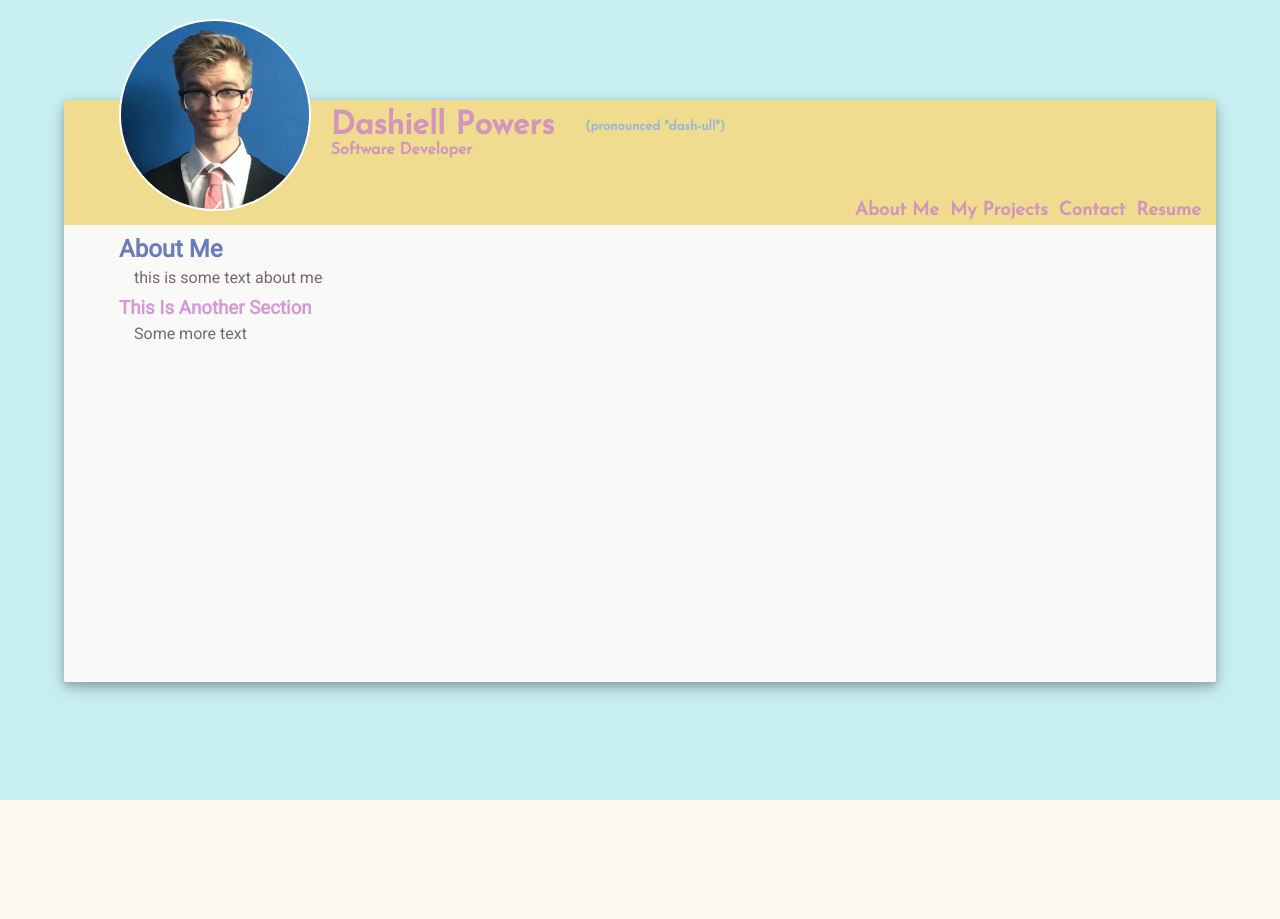
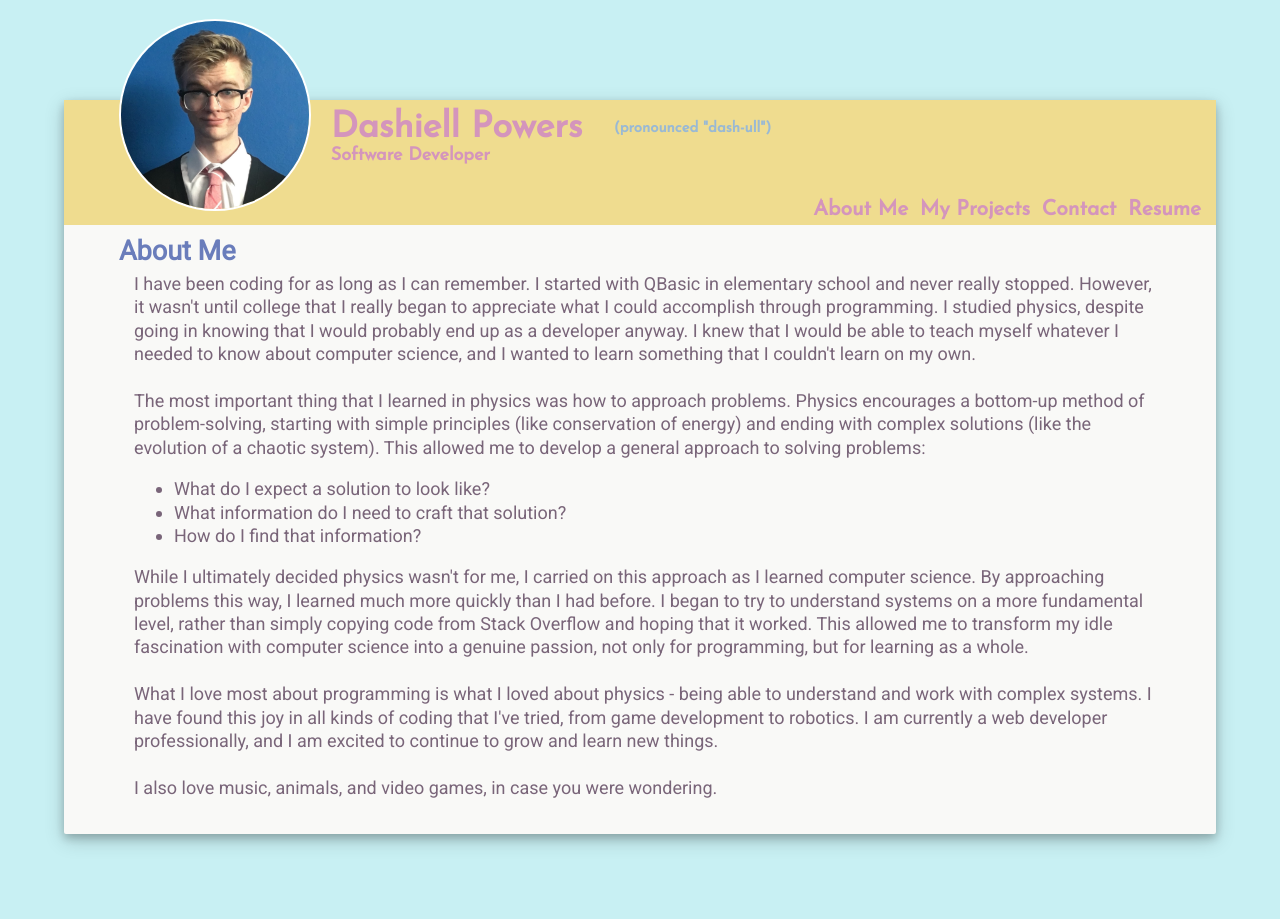
Before and after one commit to DashiellP/MyDangWebsite, a PHP site: page /about in a window 1280 px wide. Before the commit the page ends 800 px from the top, so only its background shows below. Run offline with PHP 8.4, Linux system fonts and the light colour scheme.

Commit message:
Finished most pages

```diff
--- a/MainStyle.css
+++ b/MainStyle.css
@@ -1,6 +1,7 @@
 html
 {
     height: 100%;
+    font-size: 18px;
 }
 
 body
@@ -14,7 +15,7 @@ body
 
 a
 {
-    color: rgb(243, 130, 235);
+    color: rgb(211, 128, 205);
 }
 
 .page-content-wrapper
@@ -149,6 +150,7 @@ img.profile-image
 {
     margin: 5px 0 10px 0;
     padding-left: 15px;
+    line-height: 1.3;
 }
 
 .sliding-panel
@@ -203,10 +205,15 @@ img.profile-image
     width: 100%;
 }
 
+.sliding-panel__content a
+{
+    color: rgb(250, 170, 245);
+}
+
 .sliding-panel__outer-page .sliding-panel__content
 {
     margin: 0px;
-    background: black;
+    background: rgb(0, 0, 0);
 }
 
 .sliding-panel__inner-page .sliding-panel__content
@@ -227,10 +234,11 @@ img.profile-image
 .sliding-panel__outer-page .project-image-wrapper
 {
     width: 100%;
+    height: 100%;
     display: inline-block;
     vertical-align: middle;
     white-space: nowrap;
-    background: black;
+    background: rgb(0, 0, 0);
 }
 
 .sliding-panel__outer-page .project-image:hover
--- a/about.php
+++ b/about.php
@@ -3,9 +3,35 @@
 ?>
 <div class='textbox-wrapper'>
     <h2 class='textbox-title'>About Me</h2>
-    <div class='textbox-content'>this is some text about me</div>
-    <h3 class='textbox-subtitle'>This Is Another Section</h3>
-    <div class='textbox-content'>Some more text</div>
+    <div class='textbox-content'>
+        I have been coding for as long as I can remember. I started with QBasic in elementary school and never really stopped.
+        However, it wasn't until college that I really began to appreciate what I could accomplish through programming. I studied
+        physics, despite going in knowing that I would probably end up as a developer anyway. I knew that I would be able to teach
+        myself whatever I needed to know about computer science, and I wanted to learn something that I couldn't learn on my own.
+        <br />
+        <br />
+        The most important thing that I learned in physics was how to approach problems. Physics encourages a bottom-up method of
+        problem-solving, starting with simple principles (like conservation of energy) and ending with complex solutions (like the
+        evolution of a chaotic system). This allowed me to develop a general
+        approach to solving problems:
+        <ul>
+            <li>What do I expect a solution to look like?</li>
+            <li>What information do I need to craft that solution?</li>
+            <li>How do I find that information?</li>
+        </ul>
+        While I ultimately decided physics wasn't for me, I carried on this approach as I learned computer science. By approaching
+        problems this way, I learned much more quickly than I had before. I began to try to understand systems on a more fundamental
+        level, rather than simply copying code from Stack Overflow and hoping that it worked. This allowed me to transform my idle
+        fascination with computer science into a genuine passion, not only for programming, but for learning as a whole.
+        <br />
+        <br />
+        What I love most about programming is what I loved about physics - being able to understand and work with complex systems. I
+        have found this joy in all kinds of coding that I've tried, from game development to robotics. I am currently a web developer
+        professionally, and I am excited to continue to grow and learn new things.
+        <br />
+        <br />
+        I also love music, animals, and video games, in case you were wondering.
+    </div>
 
 </div>
 <?php
--- a/header.php
+++ b/header.php
@@ -24,7 +24,7 @@
                     <a class='navbar-link' href='/about'>About Me</a>
                     <a class='navbar-link' href='/projects'>My Projects</a>
                     <a class='navbar-link' href='/contact'>Contact</a>
-                    <a class='navbar-link' href='/Documents/Resume.pdf' target="_blank">Resume</a>
+                    <a class='navbar-link' href='/Documents/DashiellPowersResume.pdf' target="_blank">Resume</a>
                 </h3>
             </div>
         </div>
```
Also changed, not shown: contact.php (+5 -2 lines), index.php (+12 -1 lines), projects.php (+19 -8 lines), 1 other file.
